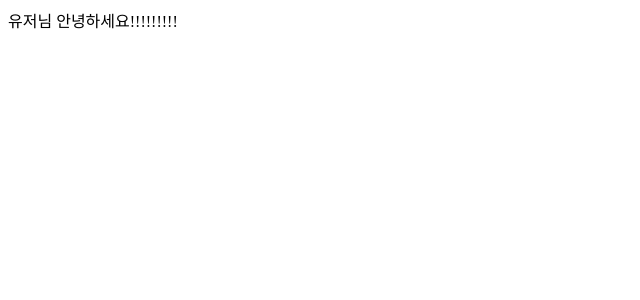
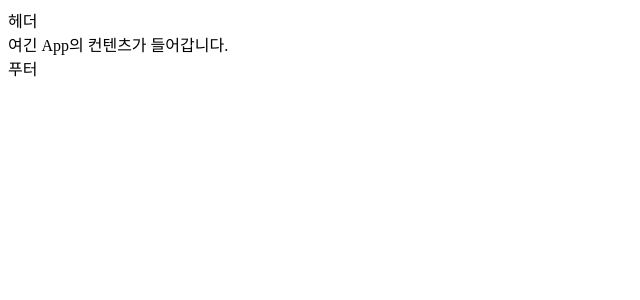
Before and after one commit to yuna-c/react, a React (Vite) app: page / in a window 1280 px wide. Shown: the top 300 px of the page, without its empty margins (0-640 px from the left). Built offline with nearby package versions, Linux system fonts and the light colour scheme.

Commit message:
📝 add : Props Children을 활용한 Layout 컴포넌트 만들기

```diff
--- a/src/App.jsx
+++ b/src/App.jsx
@@ -1,13 +1,16 @@
+// src/About.jsx
+import Layout from './components/Layout.jsx';
 import './App.scss';
 
-const User = (props) => {
-	console.log(`props =>`, props);
-	console.log(`props =>`, { ...props });
-	return <div>유저님 {props.children}</div>;
-};
+// children
+// : props와 비슷하게 부모에서 자식 컴포넌트로 값을 보내주는 방법
+// : layout 컴포넌트 만들 때 주로 사용
+
 function App() {
-	return <User abc='124'>안녕하세요!!!!!!!!!</User>;
-	// User 컴포넌트 안의 값이 chidren안쪽으로 들어간다
+	return (
+		<Layout>
+			<div>여긴 App의 컨텐츠가 들어갑니다.</div>
+		</Layout>
+	);
 }
-
 export default App;
--- /dev/null
+++ b/src/components/Layout.jsx
@@ -0,0 +1,12 @@
+const Layout = (props) => {
+	const children = props.children;
+	return (
+		<main>
+			<div>헤더</div>
+			{children}
+			<div>푸터</div>
+		</main>
+	);
+};
+
+export default Layout;
```
